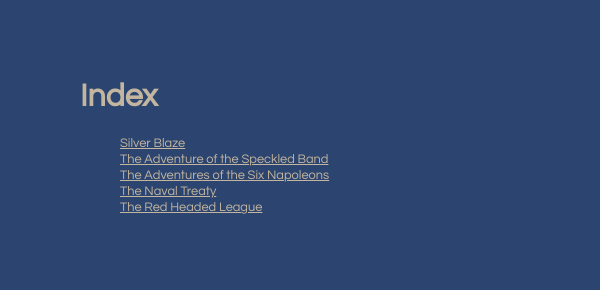
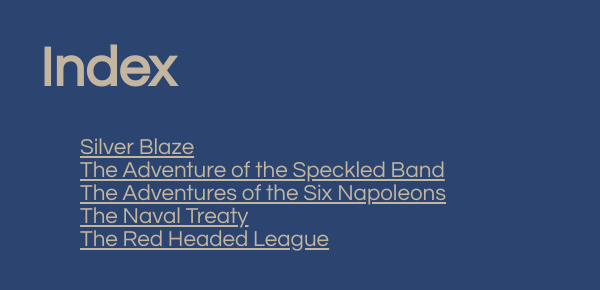
Before and after one commit to SerpentBytes/siteit, a website: page dist/index.html in a window 600 px wide. Drawn offline with Linux system fonts and the light colour scheme.

Commit message:
Revisions to breakpoints

```diff
--- a/src/siteit.css
+++ b/src/siteit.css
@@ -28,23 +28,33 @@ ul {
 /* Extra small devices */
 @media only screen and (max-width: 600px) {
     p, a {
-        font-size: 0.5rem;
+        font-size: 1.5rem;
     }
 
     h1 {
-        font-size: 1.5rem;
+        font-size: 4rem;
+    }
+    body {
+        margin: 2rem 2rem;
+        background: #2B4570;
     }
 }
 /* Small devices */
 @media only screen and (min-width: 600px) {
     p, a {
-        font-size: 0.8rem;
+        font-size: 1.4rem;
     }
 
     h1 {
-        font-size: 2rem;
+        font-size: 3.5rem;
+    }
+
+    body {
+        margin: 2.5rem 2.5rem;
+        background: #2B4570;
     }
 }
+
 /* Large devices */
 @media only screen and (min-width: 992px) {
     p, a {
```
